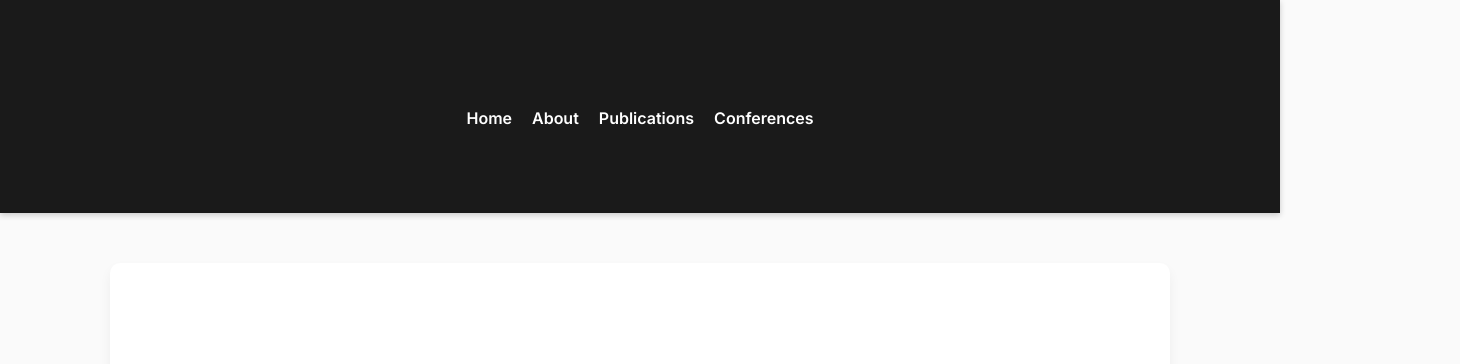
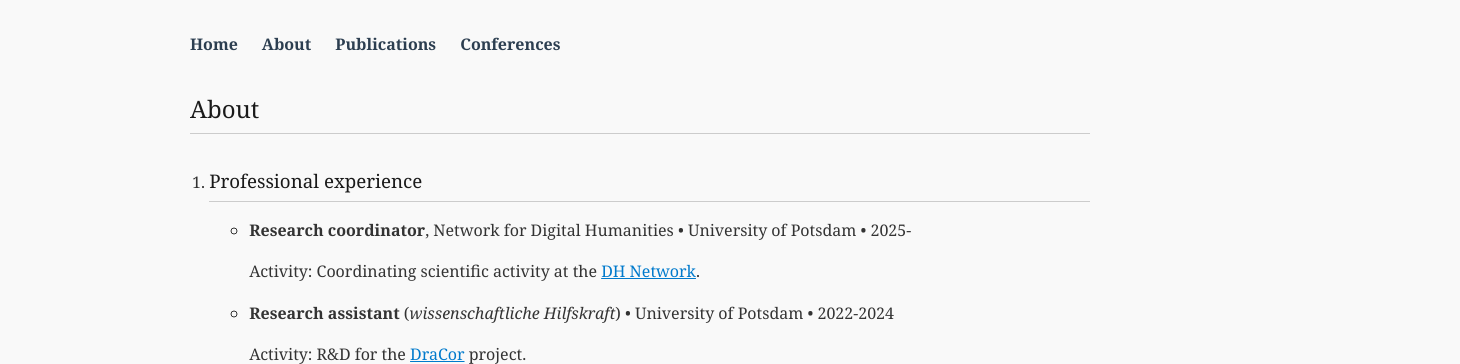
Before and after one commit to lucagiovannini7/lucagiovannini7.github.io, a plain HTML site: page about.html in a window 1280 px wide. Shown: the top 364 px of the page, 1460 px wide, since content can reach past the window. Drawn offline with nearby package versions, Linux system fonts and the light colour scheme; a web font is replaced by a local one.

Commit message:
Update styles.css

```diff
--- a/styles.css
+++ b/styles.css
@@ -1,120 +1,68 @@
-@import url('https://fonts.googleapis.com/css2?family=Inter:wght@300;400;600;700&family=Playfair+Display:wght@700&display=swap');
+@import url('https://fonts.googleapis.com/css2?family=Georgia&display=swap');
 
 body {
-    font-family: 'Inter', sans-serif;
+    font-family: 'Georgia', serif;
+    line-height: 1.6;
+    font-size: 16px;
+    background-color: #f9f9f9;
+    color: #333;
+    margin: 0 auto;
+    max-width: 900px;
+    padding: 2rem;
+}
+
+header {
+    margin-bottom: 2rem;
+}
+
+header nav ul {
+    list-style: none;
+    display: flex;
+    gap: 1.5rem;
+    padding: 0;
     margin: 0;
-    padding: 0;
-    background-color: #fafafa;
-    color: #2c2c2c;
-    line-height: 1.75;
-    font-size: 50px;
+}
+
+header nav li {
+    display: inline;
+}
+
+header nav a {
+    text-decoration: none;
+    color: #2c3e50;
+    font-weight: bold;
+    font-size: 1rem;
 }
 
 h1, h2, h3 {
-    font-family: 'Playfair Display', serif;
-    font-weight: 700;
     color: #1a1a1a;
-    margin-bottom: 0.5em;
+    margin-top: 2rem;
+    margin-bottom: 0.5rem;
+    border-bottom: 1px solid #ccc;
+    padding-bottom: 0.3rem;
+    font-weight: normal;
 }
 
-header, footer {
-    background-color: #1a1a1a;
-    color: white;
-    padding: 1.25em 2em;
-    box-shadow: 0 2px 6px rgba(0, 0, 0, 0.2);
-}
-
-nav ul {
-    list-style: none;
-    margin: 0;
-    padding: 0;
-    display: flex;
-    justify-content: center;
-    align-items: center;
-    flex-wrap: wrap;
-    gap: 20px;
-}
-
-nav ul li {
-    display: inline;
-}
-
-nav a {
-    font-weight: 600;
-    text-decoration: none;
-    color: white;
-    position: relative;
-    padding: 6px 0;
-    font-size: 1rem;
-}
-
-nav a::after {
-    content: "";
-    position: absolute;
-    width: 0%;
-    height: 2px;
-    bottom: 0;
-    left: 0;
-    background-color: #a30000;
-    transition: width 0.3s;
-}
-
-nav a:hover::after {
-    width: 100%;
-}
-
-nav a:hover {
-    color: #ccc;
-}
-
-main a {
-    color: #a30000;
+a {
+    color: #007acc;
     text-decoration: underline;
 }
 
 main {
-    max-width: 1000px;
-    margin: 50px auto;
-    padding: 30px;
-    background-color: #fff;
-    border-radius: 10px;
-    box-shadow: 0 6px 12px rgba(0, 0, 0, 0.05);
+    margin-bottom: 3rem;
 }
 
-.button {
-    background-color: white;
-    color: #a30000;
-    padding: 10px 20px;
-    border-radius: 6px;
-    border: 2px solid #a30000;
-    cursor: pointer;
-    transition: all 0.3s ease;
-    font-weight: 600;
+ol {
+    padding-left: 1.2rem;
 }
 
-.button:hover {
-    background-color: #a30000;
-    color: white;
+ol li {
+    margin-bottom: 1rem;
 }
 
 footer {
     text-align: center;
-    position: relative;
-    bottom: 0;
-    width: 100%;
-    padding: 1.25em 2em;
     font-size: 0.9em;
-    background-color: #141414;
+    color: #999;
+    margin-top: 3rem;
 }
-
-@media (max-width: 768px) {
-    nav ul {
-        flex-direction: column;
-        gap: 12px;
-    }
-
-    main {
-        margin: 20px;
-        padding: 20px;
-    }
-}
```
